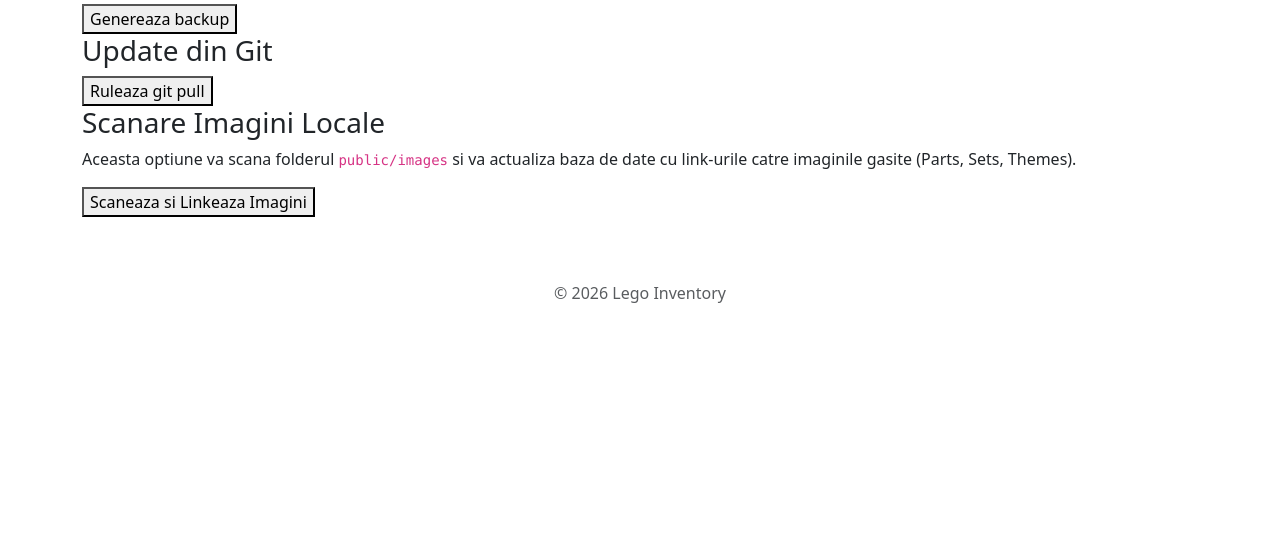
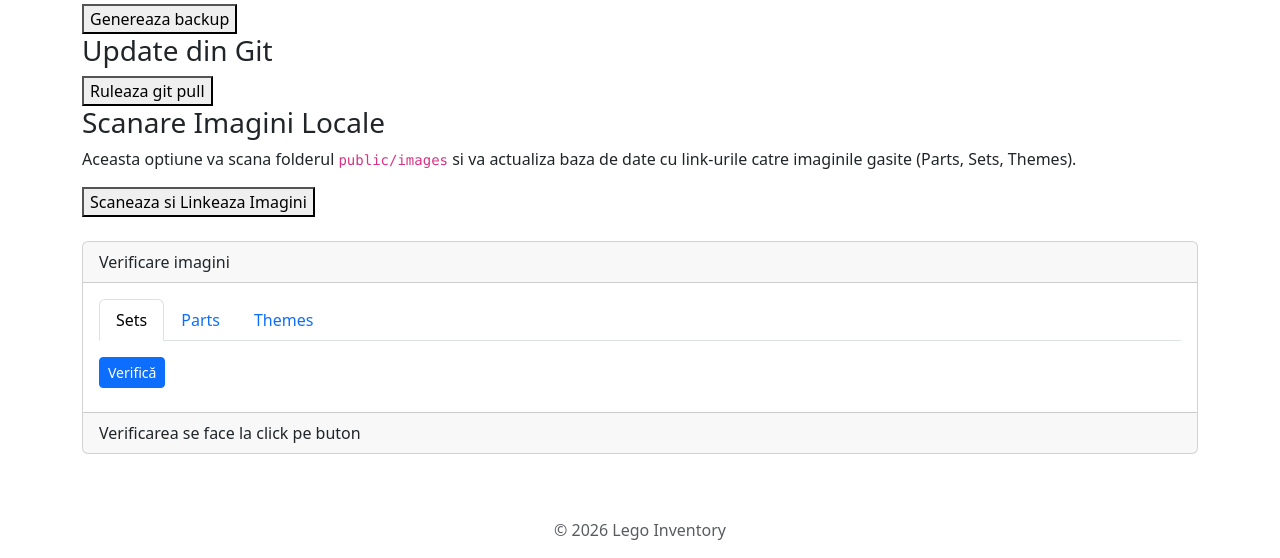
Before and after one commit to dirzanbogdan/Lego-Parts-Inventory, a PHP site: page /admin/update in a window 1280 px wide. Shown: the part 346-904 px from the top of the page. Before the commit the page ends 649 px from the top, so only its background shows below. Run offline with PHP 8.4, Linux system fonts and the light colour scheme.

Commit message:
Admin update: tab-uri statistici imagini (sets/parts/themes)

```diff
--- a/app/Controllers/UpdateController.php
+++ b/app/Controllers/UpdateController.php
@@ -216,6 +216,44 @@ class UpdateController extends Controller {
         ]);
     }
 
+    public function imageStats(): void {
+        $this->requirePost();
+        if (!\App\Core\Security::verifyCsrf($_POST['csrf'] ?? null)) {
+            http_response_code(400);
+            echo 'bad request';
+            return;
+        }
+        $type = $_POST['type'] ?? '';
+        $pdo = Config::db();
+        $statsSets = [];
+        $statsParts = [];
+        $statsThemes = [];
+
+        $compute = function(string $table) use ($pdo): array {
+            $total = (int)$pdo->query("SELECT COUNT(*) FROM $table")->fetchColumn();
+            $local = (int)$pdo->query("SELECT COUNT(*) FROM $table WHERE img_url LIKE '/images%' OR img_url LIKE '/parts_images%'")->fetchColumn();
+            $noimg = (int)$pdo->query("SELECT COUNT(*) FROM $table WHERE img_url IS NULL OR img_url = '' OR img_url = '/images/no-image.png'")->fetchColumn();
+            $cdn = (int)$pdo->query("SELECT COUNT(*) FROM $table WHERE img_url LIKE 'http%' AND img_url LIKE '%rebrickable%'")->fetchColumn();
+            return ['total' => $total, 'local' => $local, 'no_image' => $noimg, 'cdn' => $cdn];
+        };
+
+        if ($type === 'sets') {
+            $statsSets = $compute('sets');
+        } elseif ($type === 'parts') {
+            $statsParts = $compute('parts');
+        } elseif ($type === 'themes') {
+            $statsThemes = $compute('themes');
+        }
+
+        $this->view('admin/update', [
+            'csrf' => Security::csrfToken(),
+            'local' => '', 'remote' => '', 'local_short' => '', 'remote_short' => '', 'status' => '', 'last_backup' => '',
+            'stats_sets' => $statsSets,
+            'stats_parts' => $statsParts,
+            'stats_themes' => $statsThemes,
+        ]);
+    }
+
     private function findBestImagesDir(array &$log): ?string {
         $candidates = [
             __DIR__ . '/../../parts and sets/png',
--- a/app/views/admin/update.php
+++ b/app/views/admin/update.php
@@ -45,3 +45,72 @@
   <input type="hidden" name="csrf" value="<?php echo htmlspecialchars($csrf); ?>">
   <button type="submit">Scaneaza si Linkeaza Imagini</button>
 </form>
+
+<div class="card mt-4">
+  <div class="card-header">
+    Verificare imagini
+  </div>
+  <div class="card-body">
+    <ul class="nav nav-tabs" role="tablist">
+      <li class="nav-item">
+        <a class="nav-link active" data-bs-toggle="tab" href="#tab-sets" role="tab">Sets</a>
+      </li>
+      <li class="nav-item">
+        <a class="nav-link" data-bs-toggle="tab" href="#tab-parts" role="tab">Parts</a>
+      </li>
+      <li class="nav-item">
+        <a class="nav-link" data-bs-toggle="tab" href="#tab-themes" role="tab">Themes</a>
+      </li>
+    </ul>
+    <div class="tab-content pt-3">
+      <div class="tab-pane active" id="tab-sets" role="tabpanel">
+        <form method="post" action="/admin/update/image-stats" class="mb-2">
+          <input type="hidden" name="csrf" value="<?php echo htmlspecialchars($csrf); ?>">
+          <input type="hidden" name="type" value="sets">
+          <button type="submit" class="btn btn-primary btn-sm">Verifică</button>
+        </form>
+        <?php if (!empty($stats_sets)): ?>
+          <div class="row">
+            <div class="col">Total: <strong><?php echo (int)$stats_sets['total']; ?></strong></div>
+            <div class="col">Local: <strong><?php echo (int)$stats_sets['local']; ?></strong></div>
+            <div class="col">No-image: <strong><?php echo (int)$stats_sets['no_image']; ?></strong></div>
+            <div class="col">CDN: <strong><?php echo (int)$stats_sets['cdn']; ?></strong></div>
+          </div>
+        <?php endif; ?>
+      </div>
+      <div class="tab-pane" id="tab-parts" role="tabpanel">
+        <form method="post" action="/admin/update/image-stats" class="mb-2">
+          <input type="hidden" name="csrf" value="<?php echo htmlspecialchars($csrf); ?>">
+          <input type="hidden" name="type" value="parts">
+          <button type="submit" class="btn btn-primary btn-sm">Verifică</button>
+        </form>
+        <?php if (!empty($stats_parts)): ?>
+          <div class="row">
+            <div class="col">Total: <strong><?php echo (int)$stats_parts['total']; ?></strong></div>
+            <div class="col">Local: <strong><?php echo (int)$stats_parts['local']; ?></strong></div>
+            <div class="col">No-image: <strong><?php echo (int)$stats_parts['no_image']; ?></strong></div>
+            <div class="col">CDN: <strong><?php echo (int)$stats_parts['cdn']; ?></strong></div>
+          </div>
+        <?php endif; ?>
+      </div>
+      <div class="tab-pane" id="tab-themes" role="tabpanel">
+        <form method="post" action="/admin/update/image-stats" class="mb-2">
+          <input type="hidden" name="csrf" value="<?php echo htmlspecialchars($csrf); ?>">
+          <input type="hidden" name="type" value="themes">
+          <button type="submit" class="btn btn-primary btn-sm">Verifică</button>
+        </form>
+        <?php if (!empty($stats_themes)): ?>
+          <div class="row">
+            <div class="col">Total: <strong><?php echo (int)$stats_themes['total']; ?></strong></div>
+            <div class="col">Local: <strong><?php echo (int)$stats_themes['local']; ?></strong></div>
+            <div class="col">No-image: <strong><?php echo (int)$stats_themes['no_image']; ?></strong></div>
+            <div class="col">CDN: <strong><?php echo (int)$stats_themes['cdn']; ?></strong></div>
+          </div>
+        <?php endif; ?>
+      </div>
+    </div>
+  </div>
+  <div class="card-footer">
+    Verificarea se face la click pe buton
+  </div>
+  </div>
--- a/public/index.php
+++ b/public/index.php
@@ -23,5 +23,6 @@ $router->get('/admin/update', [UpdateController::class, 'page']);
 $router->post('/admin/update/backup', [UpdateController::class, 'backup']);
 $router->post('/admin/update/pull', [UpdateController::class, 'gitPull']);
 $router->post('/admin/update/scan-images', [UpdateController::class, 'scanImages']);
+$router->post('/admin/update/image-stats', [UpdateController::class, 'imageStats']);
 
 $router->resolve();
```
